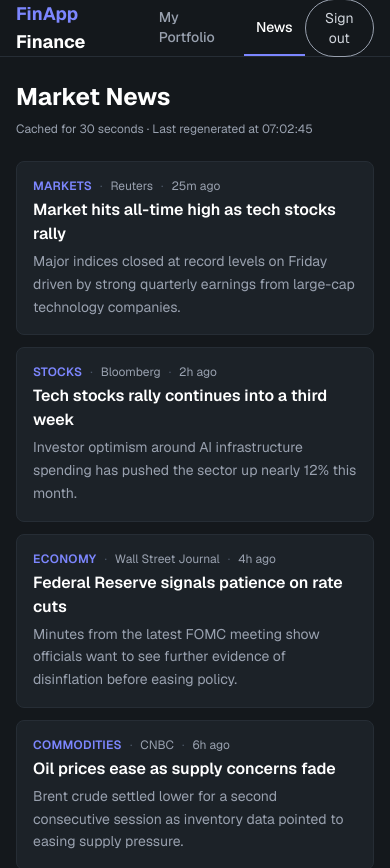
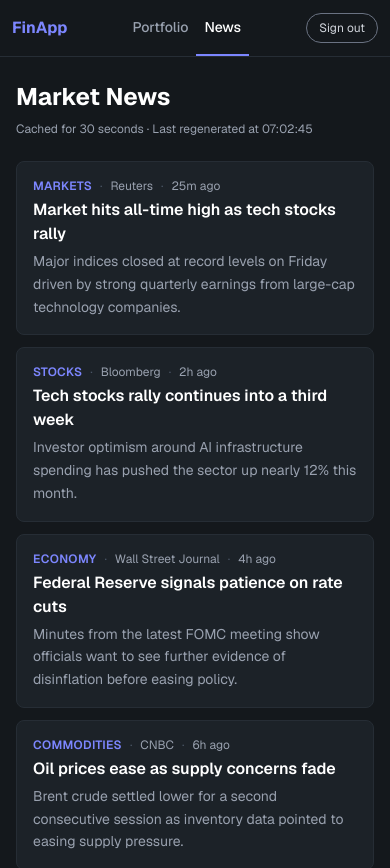
Before and after one commit to rishu-ops/stock-portfolio, a Next.js app: page /news in a window 390 px wide. Shown: the top 868 px of the page. Built offline with nearby package versions, Linux system fonts and the light colour scheme.

Commit message:
add toasts, dashboard skeleton and responsive tweaks

```diff
--- a/package.json
+++ b/package.json
@@ -12,7 +12,8 @@
     "jose": "^6.2.3",
     "next": "16.2.6",
     "react": "19.2.4",
-    "react-dom": "19.2.4"
+    "react-dom": "19.2.4",
+    "react-hot-toast": "^2.6.0"
   },
   "devDependencies": {
     "@tailwindcss/postcss": "^4",
--- a/src/app/dashboard/_components/LivePortfolio.tsx
+++ b/src/app/dashboard/_components/LivePortfolio.tsx
@@ -47,12 +47,16 @@ export default function LivePortfolio({ initialPortfolio }: Props) {
   return (
     <>
       <div className="mb-6">
-        <h1 className="text-2xl font-bold mb-2 text-white">My Portfolio</h1>
-        <div className="flex items-baseline gap-3 flex-wrap">
-          <span className="text-3xl font-bold tabular-nums text-white">
+        <h1 className="text-xl sm:text-2xl font-bold mb-2 text-white">
+          My Portfolio
+        </h1>
+        <div className="flex items-baseline gap-2 sm:gap-3 flex-wrap">
+          <span className="text-2xl sm:text-3xl font-bold tabular-nums text-white">
             {formatCurrency(currentValue)}
           </span>
-          <span className={`text-base font-semibold tabular-nums ${plColor}`}>
+          <span
+            className={`text-sm sm:text-base font-semibold tabular-nums ${plColor}`}
+          >
             {positive ? "+" : ""}
             {formatCurrency(totalPL)} ({positive ? "+" : ""}
             {totalPLPct.toFixed(2)}%)
--- /dev/null
+++ b/src/app/dashboard/error.tsx
@@ -0,0 +1,37 @@
+"use client";
+
+import { useEffect } from "react";
+import Header from "@/components/Header";
+
+type Props = {
+  error: Error;
+  reset: () => void;
+};
+
+export default function DashboardError({ error, reset }: Props) {
+  useEffect(() => {
+    console.error("[dashboard] render error:", error);
+  }, [error]);
+
+  return (
+    <div className="min-h-screen">
+      <Header />
+      <main className="max-w-7xl mx-auto px-4 py-6">
+        <div className="bg-[#1c2228] border border-red-900 rounded-lg p-6">
+          <h1 className="text-lg font-semibold text-white mb-1">
+            Couldn&apos;t load your portfolio
+          </h1>
+          <p className="text-sm text-gray-400 mb-4">
+            Something went wrong while fetching your holdings.
+          </p>
+          <button
+            onClick={reset}
+            className="px-4 py-2 bg-indigo-600 text-white text-sm font-medium rounded hover:bg-indigo-500"
+          >
+            Try again
+          </button>
+        </div>
+      </main>
+    </div>
+  );
+}
--- /dev/null
+++ b/src/app/dashboard/loading.tsx
@@ -0,0 +1,46 @@
+import Header from "@/components/Header";
+
+export default function Loading() {
+  return (
+    <div className="min-h-screen">
+      <Header />
+      <main className="max-w-7xl mx-auto px-4 py-6">
+        {/* Summary skeleton */}
+        <div className="mb-6">
+          <div className="h-7 w-40 bg-[#1c2228] rounded mb-3 animate-pulse" />
+          <div className="flex items-baseline gap-3 flex-wrap mb-2">
+            <div className="h-9 w-44 bg-[#1c2228] rounded animate-pulse" />
+            <div className="h-5 w-32 bg-[#1c2228] rounded animate-pulse" />
+          </div>
+          <div className="h-3 w-56 bg-[#1c2228] rounded animate-pulse" />
+        </div>
+
+        {/* Table skeleton */}
+        <div className="bg-[#1c2228] border border-[#262d35] rounded-lg overflow-hidden">
+          <div className="px-4 py-3 border-b border-[#262d35] flex items-center justify-between">
+            <div className="h-5 w-24 bg-[#262d35] rounded animate-pulse" />
+            <div className="h-3 w-32 bg-[#262d35] rounded animate-pulse" />
+          </div>
+
+          <div className="px-4">
+            {Array.from({ length: 5 }).map((_, i) => (
+              <div
+                key={i}
+                className="flex items-center justify-between py-3 border-b border-[#262d35] last:border-0"
+              >
+                <div className="h-4 w-14 bg-[#262d35] rounded animate-pulse" />
+                <div className="hidden sm:flex gap-6">
+                  <div className="h-4 w-10 bg-[#262d35] rounded animate-pulse" />
+                  <div className="h-4 w-20 bg-[#262d35] rounded animate-pulse" />
+                  <div className="h-4 w-20 bg-[#262d35] rounded animate-pulse" />
+                  <div className="h-4 w-16 bg-[#262d35] rounded animate-pulse" />
+                </div>
+                <div className="h-4 w-20 bg-[#262d35] rounded animate-pulse" />
+              </div>
+            ))}
+          </div>
+        </div>
+      </main>
+    </div>
+  );
+}
--- a/src/app/layout.tsx
+++ b/src/app/layout.tsx
@@ -1,5 +1,6 @@
 import type { Metadata } from "next";
 import { Geist, Geist_Mono } from "next/font/google";
+import { Toaster } from "react-hot-toast";
 import "./globals.css";
 
 const geistSans = Geist({
@@ -27,7 +28,32 @@ export default function RootLayout({
       lang="en"
       className={`${geistSans.variable} ${geistMono.variable} h-full antialiased`}
     >
-      <body className="min-h-full flex flex-col">{children}</body>
+      <body className="min-h-full flex flex-col">
+        {children}
+        <Toaster
+          position="top-right"
+          toastOptions={{
+            style: {
+              background: "#1c2228",
+              color: "#e6e8ea",
+              border: "1px solid #262d35",
+              fontSize: "14px",
+            },
+            success: {
+              iconTheme: {
+                primary: "#22c55e",
+                secondary: "#1c2228",
+              },
+            },
+            error: {
+              iconTheme: {
+                primary: "#ef4444",
+                secondary: "#1c2228",
+              },
+            },
+          }}
+        />
+      </body>
     </html>
   );
 }
--- a/src/app/login/page.tsx
+++ b/src/app/login/page.tsx
@@ -2,6 +2,7 @@
 
 import { useState } from 'react'
 import { useRouter } from 'next/navigation'
+import toast from 'react-hot-toast'
 
 export default function LoginPage() {
   const router = useRouter()
@@ -34,15 +35,20 @@ export default function LoginPage() {
       })
 
       if (res.ok) {
+        toast.success('Signed in successfully')
         router.push('/dashboard')
         router.refresh()
         return
       }
 
       const data = await res.json().catch(() => ({}))
-      setError(data.error || 'Login failed')
+      const message = data.error || 'Login failed'
+      setError(message)
+      toast.error(message)
     } catch {
-      setError('Network error, please try again')
+      const message = 'Network error, please try again'
+      setError(message)
+      toast.error(message)
     } finally {
       setLoading(false)
     }
--- a/src/components/Header.tsx
+++ b/src/components/Header.tsx
@@ -3,6 +3,7 @@
 import Link from "next/link";
 import { usePathname, useRouter } from "next/navigation";
 import { useState } from "react";
+import toast from "react-hot-toast";
 
 export default function Header() {
   const router = useRouter();
@@ -13,47 +14,65 @@ export default function Header() {
     setLoggingOut(true);
     try {
       await fetch("/api/logout", { method: "POST" });
+      toast.success("Signed out");
       router.push("/login");
       router.refresh();
     } catch {
+      toast.error("Could not sign out, please try again");
       setLoggingOut(false);
     }
   }
 
-  function NavItem({ href, label }: { href: string; label: string }) {
+  function NavItem({
+    href,
+    label,
+    mobileLabel,
+  }: {
+    href: string;
+    label: string;
+    mobileLabel?: string;
+  }) {
     const active = pathname === href || pathname.startsWith(href + "/");
     return (
       <Link
         href={href}
         className={
-          "h-full flex items-center px-3 text-sm font-medium border-b-2 " +
+          "h-full flex items-center px-2 sm:px-3 text-sm font-medium border-b-2 " +
           (active
             ? "border-indigo-400 text-white"
             : "border-transparent text-gray-400 hover:text-white")
         }
       >
-        {label}
+        <span className="hidden sm:inline">{label}</span>
+        <span className="sm:hidden">{mobileLabel ?? label}</span>
       </Link>
     );
   }
 
   return (
     <header className="bg-[#14181c] border-b border-[#262d35]">
-      <div className="max-w-7xl mx-auto px-4 h-14 flex items-center justify-between">
-        <Link href="/dashboard" className="text-lg font-bold">
+      <div className="max-w-7xl mx-auto px-3 sm:px-4 h-14 flex items-center justify-between gap-2">
+        <Link
+          href="/dashboard"
+          className="text-base sm:text-lg font-bold whitespace-nowrap"
+        >
           <span className="text-indigo-400">FinApp</span>
-          <span className="text-white"> Finance</span>
+          <span className="text-white hidden sm:inline"> Finance</span>
         </Link>
 
         <nav className="flex items-center h-full">
-          <NavItem href="/dashboard" label="My Portfolio" />
+          <NavItem
+            href="/dashboard"
+            label="My Portfolio"
+            mobileLabel="Portfolio"
+          />
           <NavItem href="/news" label="News" />
         </nav>
 
         <button
           onClick={handleLogout}
           disabled={loggingOut}
-          className="text-sm text-gray-300 border border-gray-400 p-2 rounded-full hover:text-white disabled:opacity-50"
+          className="text-xs sm:text-sm text-gray-300 border border-gray-500 px-3 py-1.5 rounded-full hover:text-white hover:border-gray-300 disabled:opacity-50 whitespace-nowrap"
         >
           {loggingOut ? "Signing out..." : "Sign out"}
         </button>
```
Also changed, not shown: 1 other file (tests, documents, lock files or other folders).
